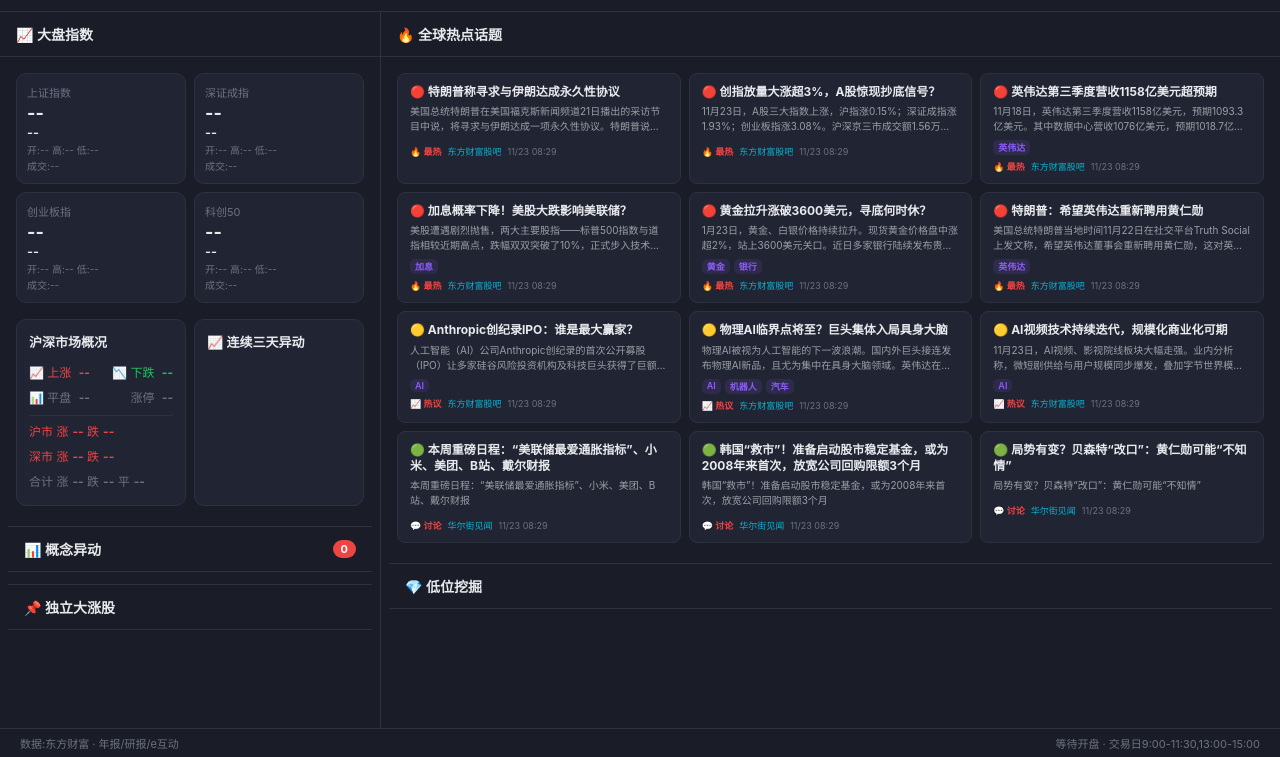
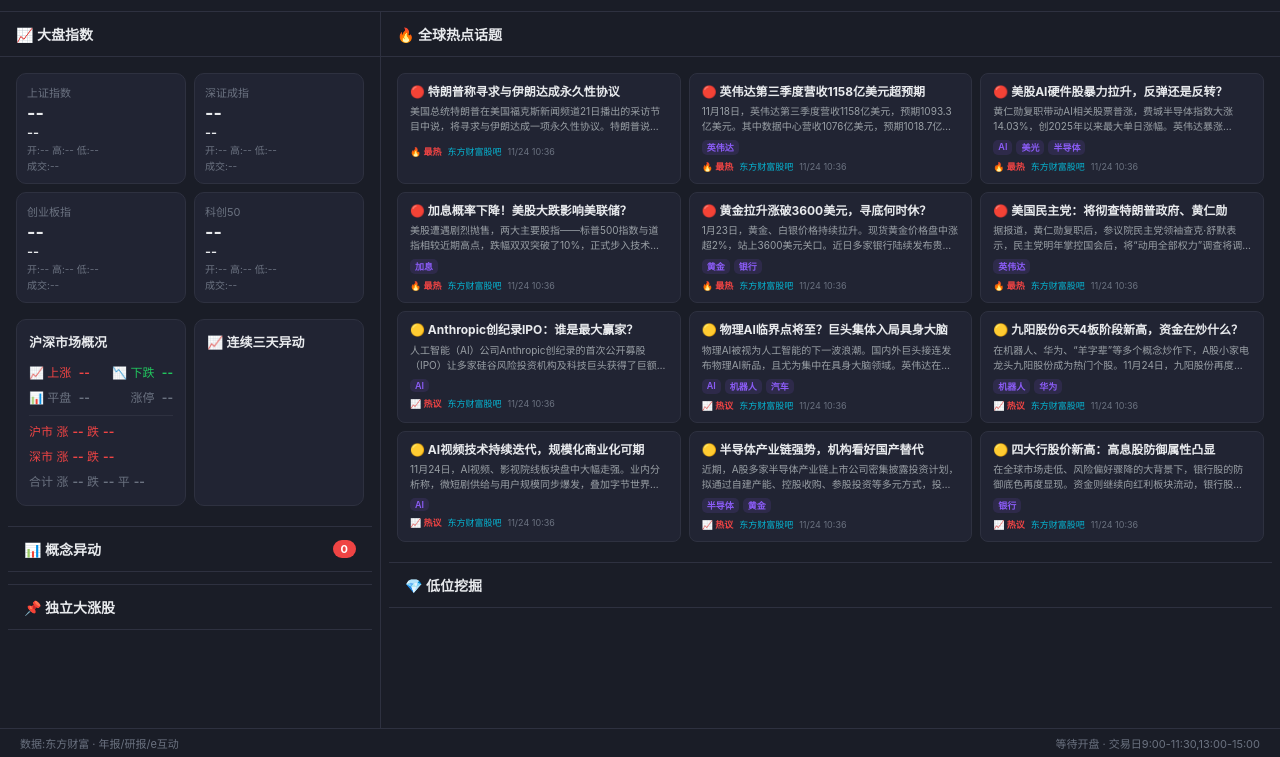
Before and after one commit to yyhhr11/upgraded-doodle, a plain HTML site: page index.html in a window 1280 px wide. Shown: the part 43-800 px from the top of the page. Drawn offline with Linux system fonts and the light colour scheme; no server answers.

Commit message:
auto: 更新热门话题 2026-11-24

```diff
--- a/index.html
+++ b/index.html
@@ -3554,21 +3554,21 @@ function isTrading(){
 function renderAlerts(){const el=document.getElementById('alerts-list');document.getElementById('ab').textContent=S.alerts.length;if(!S.alerts.length){if(el)el.innerHTML='<div class="emp"><div class="ei">👀</div><p>暂无显著异动</p></div>';return}if(el)el.innerHTML=S.alerts.map(a=>{const tops=a.topStocks||[];const cid='mine-'+a.name.replace(/[^a-zA-Z0-9\u4e00-\u9fff]/g,'');return'<div class="acard '+(a.lv==='strong'?'s':a.lv==='medium'?'m':'w')+'" onclick="document.getElementById(&quot;'+cid+'&quot;).scrollIntoView({behavior:&quot;smooth&quot;,block:&quot;start&quot;})"><div class="bn">'+(a.lv==='strong'?'🔴':a.lv==='medium'?'🟡':'🟢')+' '+a.name+'</div><div class="st"><span>涨幅 <span class="sv up">+'+a.change_pct.toFixed(1)+'%</span></span><span>涨停 <span class="sv">'+a.limit_up+'</span>只</span><span>成分 <span class="sv">'+a.total+'</span>只</span><span>得分 <span class="sv">'+a.score+'</span></span></div>'+(a.catalyst?'<div class="reason">'+a.catalyst+'</div>':'')+(tops.length?'<div style="font-size:11px;color:var(--t2);margin-top:6px;line-height:1.6">🔥 领涨：'+tops.map(s=>'<span style="color:'+(s.ch>=9.5?'var(--r)':'var(--t)')+';font-weight:600">'+s.n+'</span><span style="color:'+(s.ch>=0?'var(--r)':'var(--g)')+'">'+(s.ch>=0?'+':'')+s.ch.toFixed(1)+'%</span>').join(' | ')+'</div>':'')+'<div class="ts">'+a.time+'</div></div>'}).join('');}
 
 // ===== 全球热点话题（每日更新） =====
-// 更新日期：2026-11-23
+// 更新日期：2026-11-24
 // 数据来源：东方财富股吧 + 华尔街见闻热门
 const HOT_TOPICS=[
-  {title:'🔴 特朗普称寻求与伊朗达成永久性协议',summary:'美国总统特朗普在美国福克斯新闻频道21日播出的采访节目中说，将寻求与伊朗达成一项永久性协议。特朗普说：“我所做的是，我要确保即使四年、十五年或二十年后我们有一位不称职的总统，我达成的协议也将是永久性的。我不会让某人允许他们拥有核武器并对达成的协议出尔反尔。”特朗普还称，没有考虑伊朗政权更迭，“我从来不太在乎政权”。',tags:[],hot:'🔥 最热',source:'东方财富股吧',time:'11/23 08:29'},
-  {title:'🔴 创指放量大涨超3%，A股惊现抄底信号？',summary:'11月23日，A股三大指数上涨，沪指涨0.15%；深证成指涨1.93%；创业板指涨3.08%。沪深京三市成交额1.56万亿，放量1329亿。11月22日，A股迎来一揽子稳市举措：调整融资保证金比例、创业板就做市商制度公开征求意见、交易所推出新一批组合式降费措施，释放明确稳市信号。',tags:[],hot:'🔥 最热',source:'东方财富股吧',time:'11/23 08:29'},
-  {title:'🔴 英伟达第三季度营收1158亿美元超预期',summary:'11月18日，英伟达第三季度营收1158亿美元，预期1093.3亿美元。其中数据中心营收1076亿美元，预期1018.7亿美元。调整后毛利率74.9%。英伟达预计第四季度营收1274亿至1326亿美元，预期1252.5亿美元。',tags:['英伟达'],hot:'🔥 最热',source:'东方财富股吧',time:'11/23 08:29'},
-  {title:'🔴 加息概率下降！美股大跌影响美联储？',summary:'美股遭遇剧烈抛售，两大主要股指——标普500指数与道指相较近期高点，跌幅双双突破了10%，正式步入技术性回调区间。而随着股市重挫，交易员也迅速削减了对美联储后续加息力度的押注。利率期货交易员目前已不再百分百预计美联储下月将会加息——最新定价显示下月加息25个基点的概率约为95.2%，按兵不动的概率则为4.8%。',tags:['加息'],hot:'🔥 最热',source:'东方财富股吧',time:'11/23 08:29'},
-  {title:'🔴 黄金拉升涨破3600美元，寻底何时休？',summary:'1月23日，黄金、白银价格持续拉升。现货黄金价格盘中涨超2%，站上3600美元关口。近日多家银行陆续发布贵金属市场波动风险提示，提醒投资者密切关注行情变化，增强风险防控意识，合理控制仓位，守护自身资产安全。',tags:['黄金','银行'],hot:'🔥 最热',source:'东方财富股吧',time:'11/23 08:29'},
-  {title:'🔴 特朗普：希望英伟达重新聘用黄仁勋',summary:'美国总统特朗普当地时间11月22日在社交平台Truth Social上发文称，希望英伟达董事会重新聘用黄仁勋，这对英伟达、对美国而言都将是最优选择。',tags:['英伟达'],hot:'🔥 最热',source:'东方财富股吧',time:'11/23 08:29'},
-  {title:'🟡 Anthropic创纪录IPO：谁是最大赢家？',summary:'人工智能（AI）公司Anthropic创纪录的首次公开募股（IPO）让多家硅谷风险投资机构及科技巨头获得了巨额账面回报。其中，亚马逊和谷歌成为持股价值规模最大的机构投资者。按照11月20日收盘价计算，两家公司所持Anthropic股份合计价值约3300亿美元。',tags:['AI'],hot:'📈 热议',source:'东方财富股吧',time:'11/23 08:29'},
-  {title:'🟡 物理AI临界点将至？巨头集体入局具身大脑',summary:'物理AI被视为人工智能的下一波浪潮。国内外巨头接连发布物理AI新品，且尤为集中在具身大脑领域。英伟达在CoRL 2026发布新一代机器人模型GR00T 2。同日Anthropic发布Fable 5.2，在RoboDojo仿真测试中平均成功率达64.9%。谷歌DeepMind发布Gemini Robotics 2.5，在奔驰汽车产线实现96%任务成功率，Apollo 2人形机器人基于该模型自主完成零',tags:['AI','机器人','汽车'],hot:'📈 热议',source:'东方财富股吧',time:'11/23 08:29'},
-  {title:'🟡 AI视频技术持续迭代，规模化商业化可期',summary:'11月23日，AI视频、影视院线板块大幅走强。业内分析称，微短剧供给与用户规模同步爆发，叠加字节世界模型等AI催化与海外短剧映射，传媒板块的情绪与预期逐步改善。中期看微短剧收入兑现、AI内容落地与出海商业化，布局宜以经营改善与商业回收为依据，看好内容储备与变现确定性兼具的标的。',tags:['AI'],hot:'📈 热议',source:'东方财富股吧',time:'11/23 08:29'},
-  {title:'🟢 本周重磅日程：“美联储最爱通胀指标”、小米、美团、B站、戴尔财报',summary:'本周重磅日程：“美联储最爱通胀指标”、小米、美团、B站、戴尔财报',tags:[],hot:'💬 讨论',source:'华尔街见闻',time:'11/23 08:29'},
-  {title:'🟢 韩国“救市”！准备启动股市稳定基金，或为2008年来首次，放宽公司回购限额3个月',summary:'韩国“救市”！准备启动股市稳定基金，或为2008年来首次，放宽公司回购限额3个月',tags:[],hot:'💬 讨论',source:'华尔街见闻',time:'11/23 08:29'},
-  {title:'🟢 局势有变？贝森特“改口”：黄仁勋可能“不知情”',summary:'局势有变？贝森特“改口”：黄仁勋可能“不知情”',tags:[],hot:'💬 讨论',source:'华尔街见闻',time:'11/23 08:29'}
+  {title:'🔴 特朗普称寻求与伊朗达成永久性协议',summary:'美国总统特朗普在美国福克斯新闻频道21日播出的采访节目中说，将寻求与伊朗达成一项永久性协议。特朗普说：“我所做的是，我要确保即使四年、十五年或二十年后我们有一位不称职的总统，我达成的协议也将是永久性的。我不会让某人允许他们拥有核武器并对达成的协议出尔反尔。”特朗普还称，没有考虑伊朗政权更迭，“我从来不太在乎政权”。',tags:[],hot:'🔥 最热',source:'东方财富股吧',time:'11/24 10:36'},
+  {title:'🔴 英伟达第三季度营收1158亿美元超预期',summary:'11月18日，英伟达第三季度营收1158亿美元，预期1093.3亿美元。其中数据中心营收1076亿美元，预期1018.7亿美元。调整后毛利率74.9%。英伟达预计第四季度营收1274亿至1326亿美元，预期1252.5亿美元。',tags:['英伟达'],hot:'🔥 最热',source:'东方财富股吧',time:'11/24 10:36'},
+  {title:'🔴 美股AI硬件股暴力拉升，反弹还是反转？',summary:'黄仁勋复职带动AI相关股票普涨，费城半导体指数大涨14.03%，创2025年以来最大单日涨幅。英伟达暴涨31.48%，单日市值增加近万亿美元；SK海力士涨20.00%，美光科技涨19.04%，台积电涨14.08%。这种幅度的上涨说是“反弹”有点低估了行情的强度，说是“反转”时间维度又太短，股友们怎么看？',tags:['AI','美光','半导体'],hot:'🔥 最热',source:'东方财富股吧',time:'11/24 10:36'},
+  {title:'🔴 加息概率下降！美股大跌影响美联储？',summary:'美股遭遇剧烈抛售，两大主要股指——标普500指数与道指相较近期高点，跌幅双双突破了10%，正式步入技术性回调区间。而随着股市重挫，交易员也迅速削减了对美联储后续加息力度的押注。利率期货交易员目前已不再百分百预计美联储下月将会加息——最新定价显示下月加息25个基点的概率约为95.2%，按兵不动的概率则为4.8%。',tags:['加息'],hot:'🔥 最热',source:'东方财富股吧',time:'11/24 10:36'},
+  {title:'🔴 黄金拉升涨破3600美元，寻底何时休？',summary:'1月23日，黄金、白银价格持续拉升。现货黄金价格盘中涨超2%，站上3600美元关口。近日多家银行陆续发布贵金属市场波动风险提示，提醒投资者密切关注行情变化，增强风险防控意识，合理控制仓位，守护自身资产安全。',tags:['黄金','银行'],hot:'🔥 最热',source:'东方财富股吧',time:'11/24 10:36'},
+  {title:'🔴 美国民主党：将彻查特朗普政府、黄仁勋',summary:'据报道，黄仁勋复职后，参议院民主党领袖查克·舒默表示，民主党明年掌控国会后，将“动用全部权力”调查将调查特朗普政府、黄仁勋及其他英伟达高管等涉嫌为经济利益出卖国家安全的不当行为。据英伟达官网23日消息，英伟达重新任命黄仁勋为首席执行官。美国总统特朗普表示，他曾直接与英伟达董事会沟通，敦促董事会让黄仁勋重新出任公司CEO。',tags:['英伟达'],hot:'🔥 最热',source:'东方财富股吧',time:'11/24 10:36'},
+  {title:'🟡 Anthropic创纪录IPO：谁是最大赢家？',summary:'人工智能（AI）公司Anthropic创纪录的首次公开募股（IPO）让多家硅谷风险投资机构及科技巨头获得了巨额账面回报。其中，亚马逊和谷歌成为持股价值规模最大的机构投资者。按照11月20日收盘价计算，两家公司所持Anthropic股份合计价值约3300亿美元。',tags:['AI'],hot:'📈 热议',source:'东方财富股吧',time:'11/24 10:36'},
+  {title:'🟡 物理AI临界点将至？巨头集体入局具身大脑',summary:'物理AI被视为人工智能的下一波浪潮。国内外巨头接连发布物理AI新品，且尤为集中在具身大脑领域。英伟达在CoRL 2026发布新一代机器人模型GR00T 2。同日Anthropic发布Fable 5.2，在RoboDojo仿真测试中平均成功率达64.9%。谷歌DeepMind发布Gemini Robotics 2.5，在奔驰汽车产线实现96%任务成功率，Apollo 2人形机器人基于该模型自主完成零',tags:['AI','机器人','汽车'],hot:'📈 热议',source:'东方财富股吧',time:'11/24 10:36'},
+  {title:'🟡 九阳股份6天4板阶段新高，资金在炒什么？',summary:'在机器人、华为、“羊字辈”等多个概念炒作下，A股小家电龙头九阳股份成为热门个股。11月24日，九阳股份再度涨停，斩获6天4板。今年9月以来，九阳股份已多次发布风险提示。今年10月26日，九阳股份的控股股东上海力鸿还曾高位减持1.9%公司股份。',tags:['机器人','华为'],hot:'📈 热议',source:'东方财富股吧',time:'11/24 10:36'},
+  {title:'🟡 AI视频技术持续迭代，规模化商业化可期',summary:'11月24日，AI视频、影视院线板块盘中大幅走强。业内分析称，微短剧供给与用户规模同步爆发，叠加字节世界模型等AI催化与海外短剧映射，传媒板块的情绪与预期逐步改善。中期看微短剧收入兑现、AI内容落地与出海商业化，布局宜以经营改善与商业回收为依据，看好内容储备与变现确定性兼具的标的。',tags:['AI'],hot:'📈 热议',source:'东方财富股吧',time:'11/24 10:36'},
+  {title:'🟡 半导体产业链强势，机构看好国产替代',summary:'近期，A股多家半导体产业链上市公司密集披露投资计划，拟通过自建产能、控股收购、参股投资等多元方式，投向半导体设备、材料、芯片制造及测试等环节，加快补链强链。机构指出，在下游、技术、政策和资本四大动能共振下，国产半导体产业链迎来黄金发展周期。',tags:['半导体','黄金'],hot:'📈 热议',source:'东方财富股吧',time:'11/24 10:36'},
+  {title:'🟡 四大行股价新高：高息股防御属性凸显',summary:'在全球市场走低、风险偏好骤降的大背景下，银行股的防御底色再度显现。资金则继续向红利板块流动，银行股逆势活跃，建设银行、工商银行、农业银行、中国银行盘中齐创年内新高，其中，建设银行涨1%，总市值升至3.27万亿元，近一个月有11个交易日刷新历史纪录。',tags:['银行'],hot:'📈 热议',source:'东方财富股吧',time:'11/24 10:36'}
 ];
 
 function renderHotTopics(){
```
